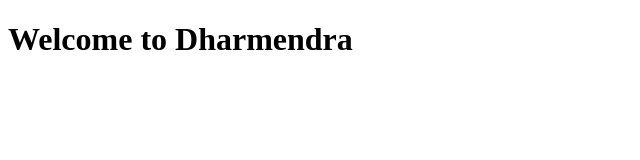
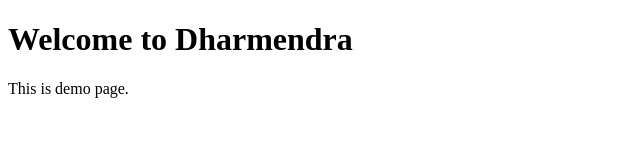
Before and after one commit to dkumar0982/developer, a plain HTML site: page index.html in a window 1280 px wide. Shown: the whole page, without its empty margins (0-640 px from the left). Drawn offline with Linux system fonts and the light colour scheme.

Commit message:
test
test

```diff
--- a/index.html
+++ b/index.html
@@ -10,6 +10,7 @@
        <!-- Section first Here -->
            <div class="page">
                <h1>Welcome to Dharmendra</h1>
+               <p>This is demo page.</p>
            </div>
     </body>
 </html>
```
